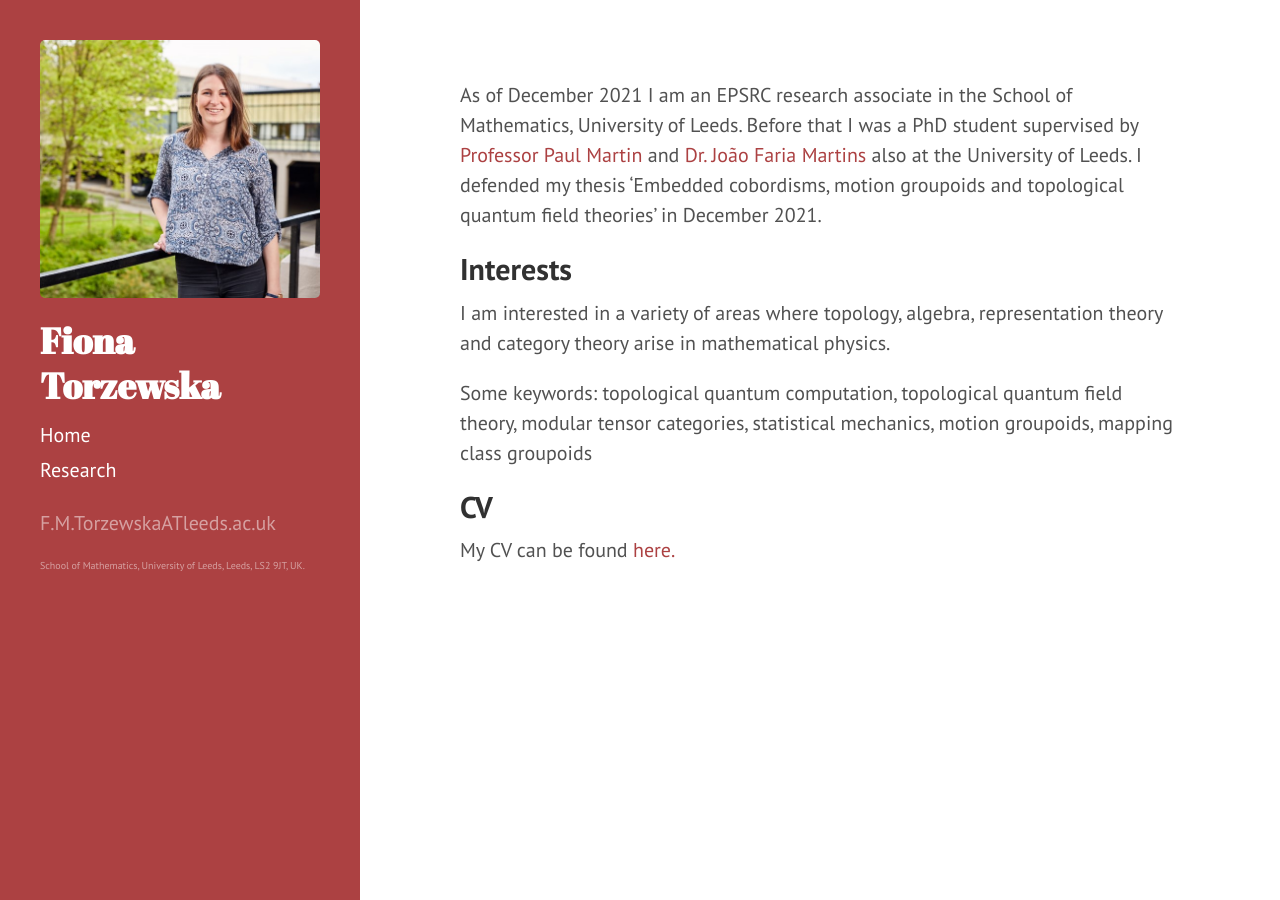
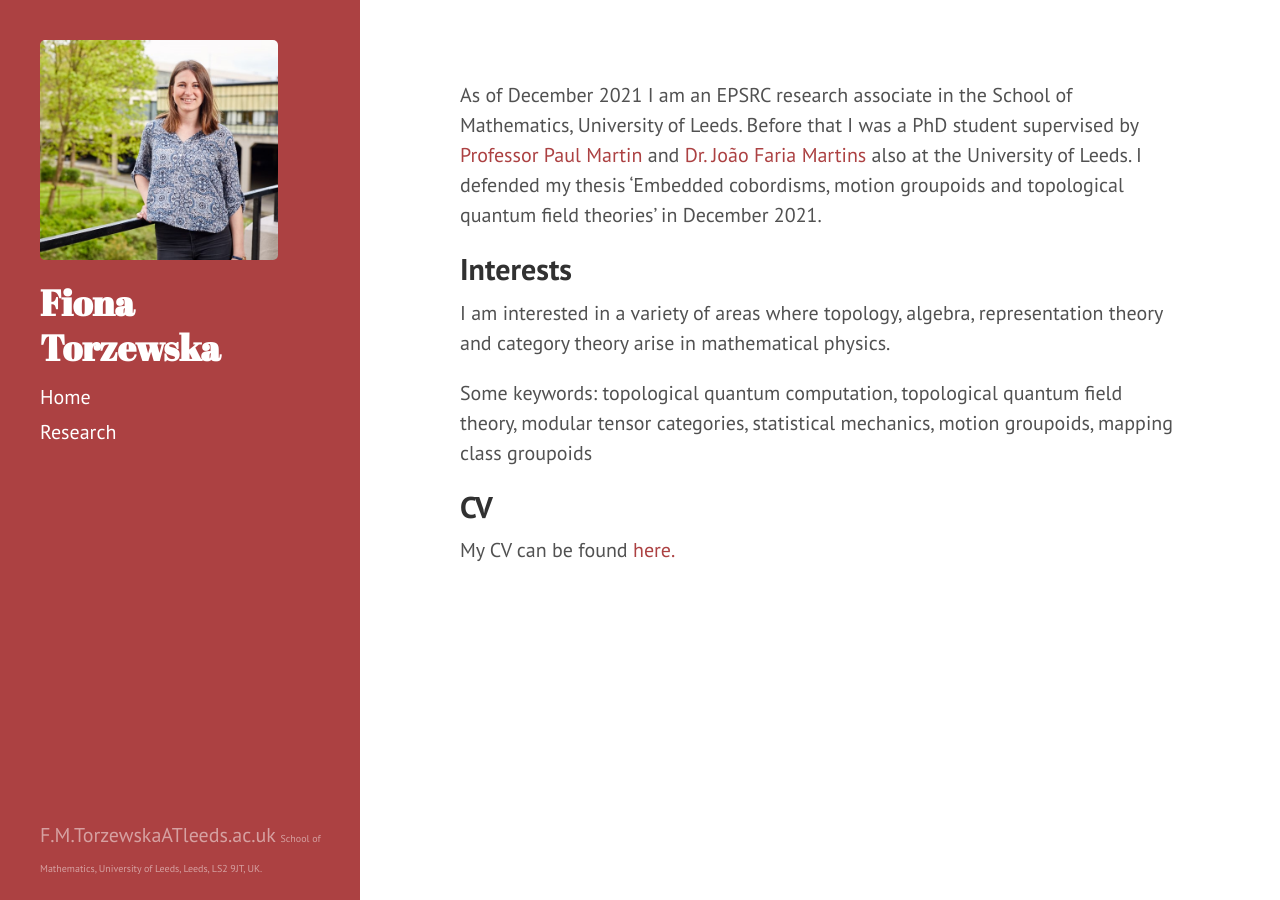
Before and after one commit to fionatorzewska/fionatorzewska.github.io, a Jekyll site: the page built from index.md, in a window 1280 px wide. Built offline with Jekyll 4.4.1, drawn with Linux system fonts in a browser that asks for light colours; Markdown is read by kramdown in place of the engine named in the settings; the list of posts is cut into pages by our own code.

Commit message:
Update sidebar.html

```diff
--- a/_includes/sidebar.html
+++ b/_includes/sidebar.html
@@ -10,7 +10,7 @@
 <div class="sidebar">
   <div class="container sidebar-sticky" >
     <div class="sidebarimage">
-    <img src='{{"/Images/Me.jpg" | absolute_url}}' alt="Me" style="width:100%;" >
+    <img src='{{"/Images/Me.jpg" | absolute_url}}' alt="Me" style="width:85%;" >
     </div>
     <div class="sidebar-about">
       <h1 style="font-size:180%;">
@@ -42,6 +42,6 @@
     </nav>
 
    <!--- <p>&copy; {{ site.time | date: '%Y' }}. All rights reserved.</p> --->
-      <p style="position: absolute; bottom: 0"> <p > F.M.TorzewskaATleeds.ac.uk </p> <p style="font-size:50%">School of Mathematics, University of Leeds, Leeds,</em> LS2 9JT, UK. </p> </p>
+      <p style="position: absolute; bottom: 0"> F.M.TorzewskaATleeds.ac.uk <span style="font-size:50%;">School of Mathematics, University of Leeds, Leeds,</em> LS2 9JT, UK. </span> </p>
   </div>
 </div>
```
